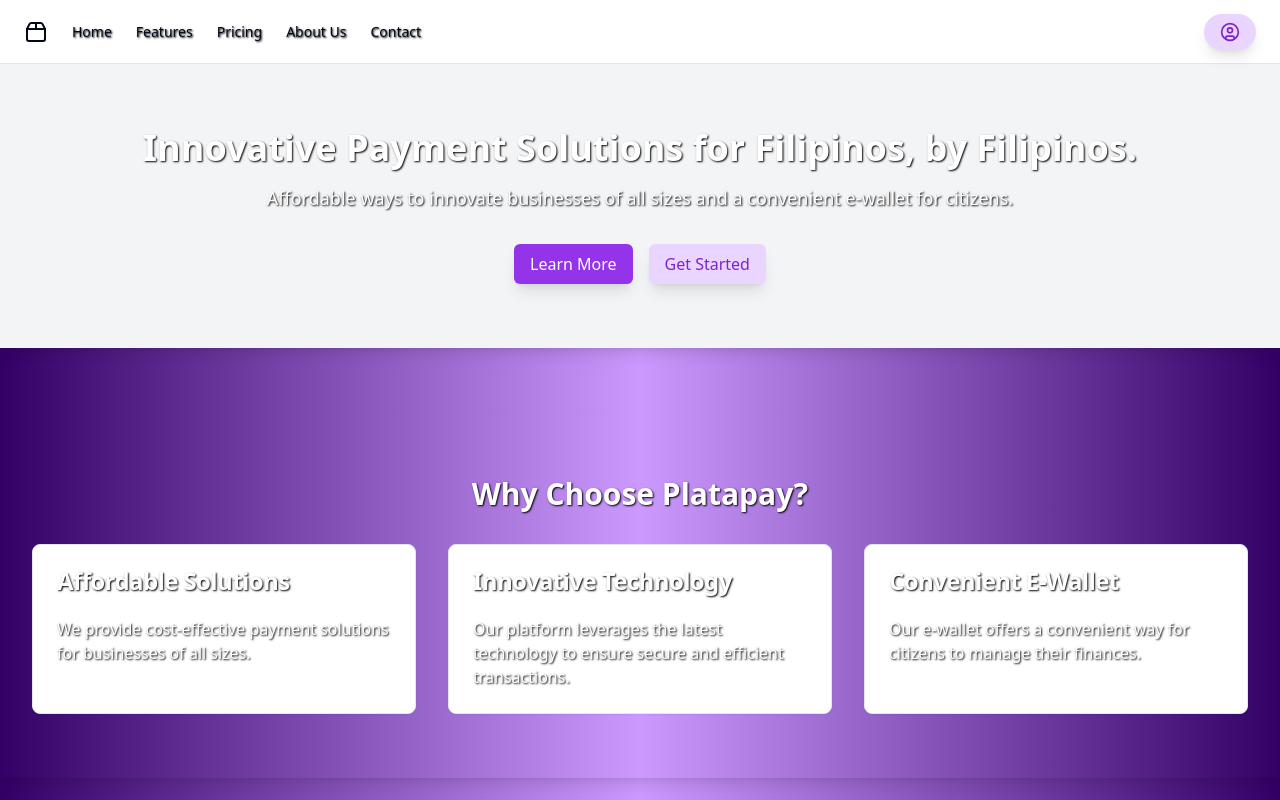
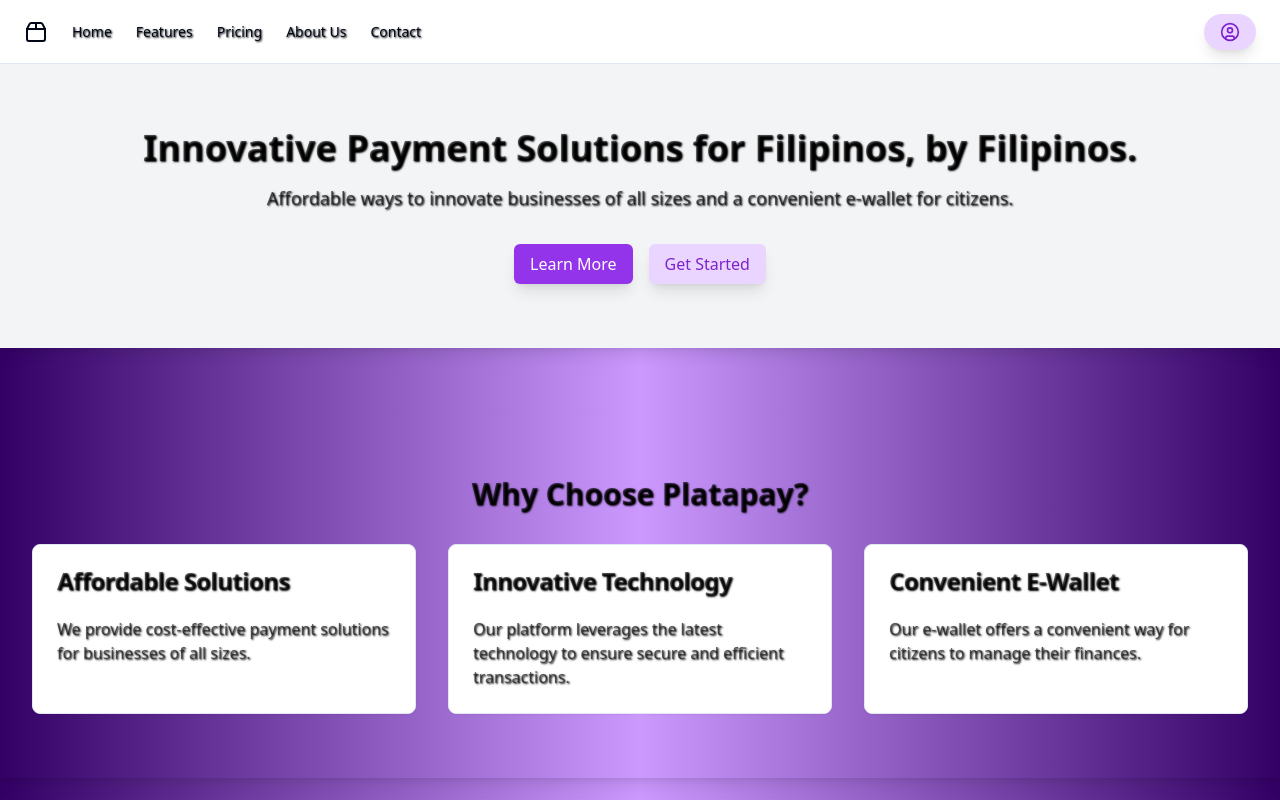
Before and after one commit to GPT-Engineer-App/platapay-solution, a React (Vite) app: page / in a window 1280 px wide. Shown: the top 800 px of the page. Built offline with nearby package versions, Linux system fonts and the light colour scheme.

Commit message:
Updated font color to 60% black for better visibility while maintaining the black border.

```diff
--- a/src/index.css
+++ b/src/index.css
@@ -84,11 +84,11 @@
 
 @layer base {
   body {
-    @apply text-white;
+    @apply text-[rgba(0,0,0,0.6)];
     text-shadow: 1px 1px 2px black;
   }
   h1, h2, h3, h4, h5, h6, p, span, a, li, div {
-    @apply text-white;
+    @apply text-[rgba(0,0,0,0.6)];
     text-shadow: 1px 1px 2px black;
   }
 }
```
